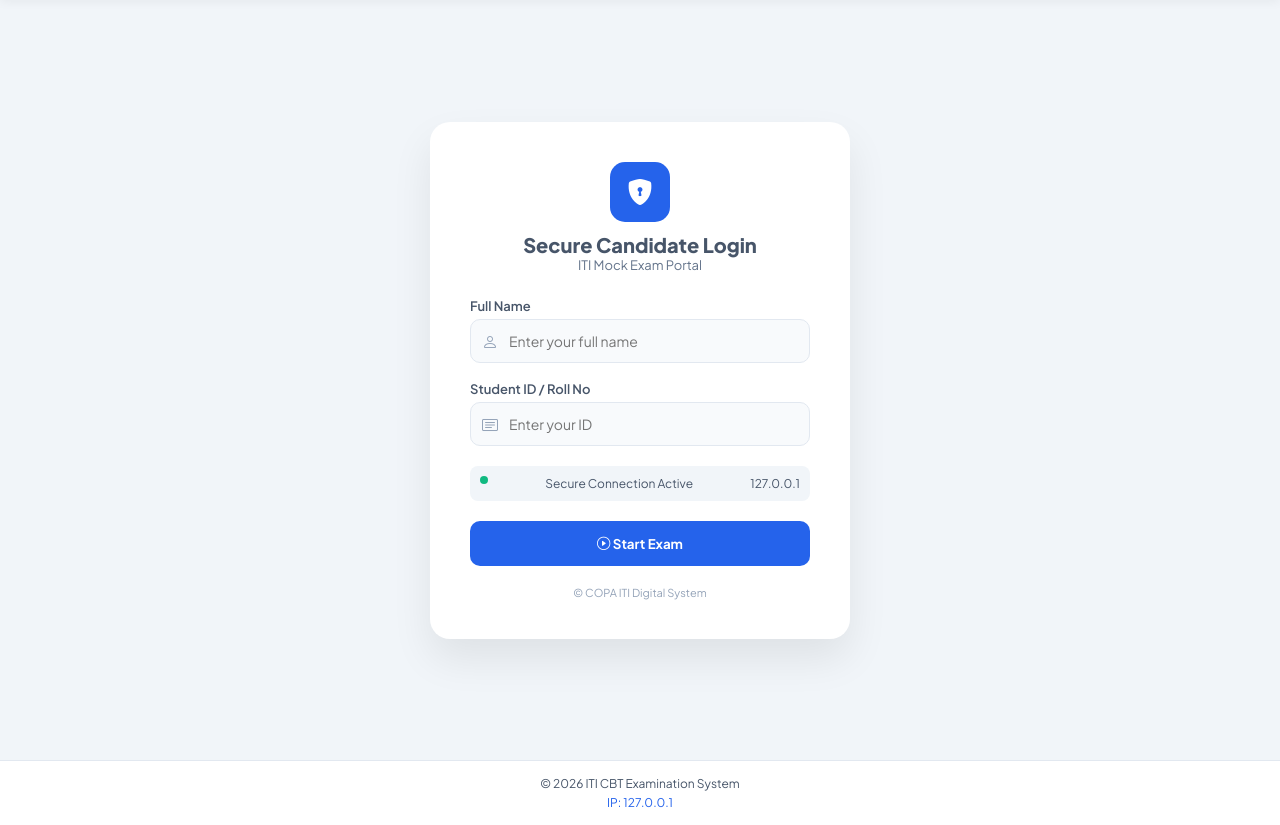
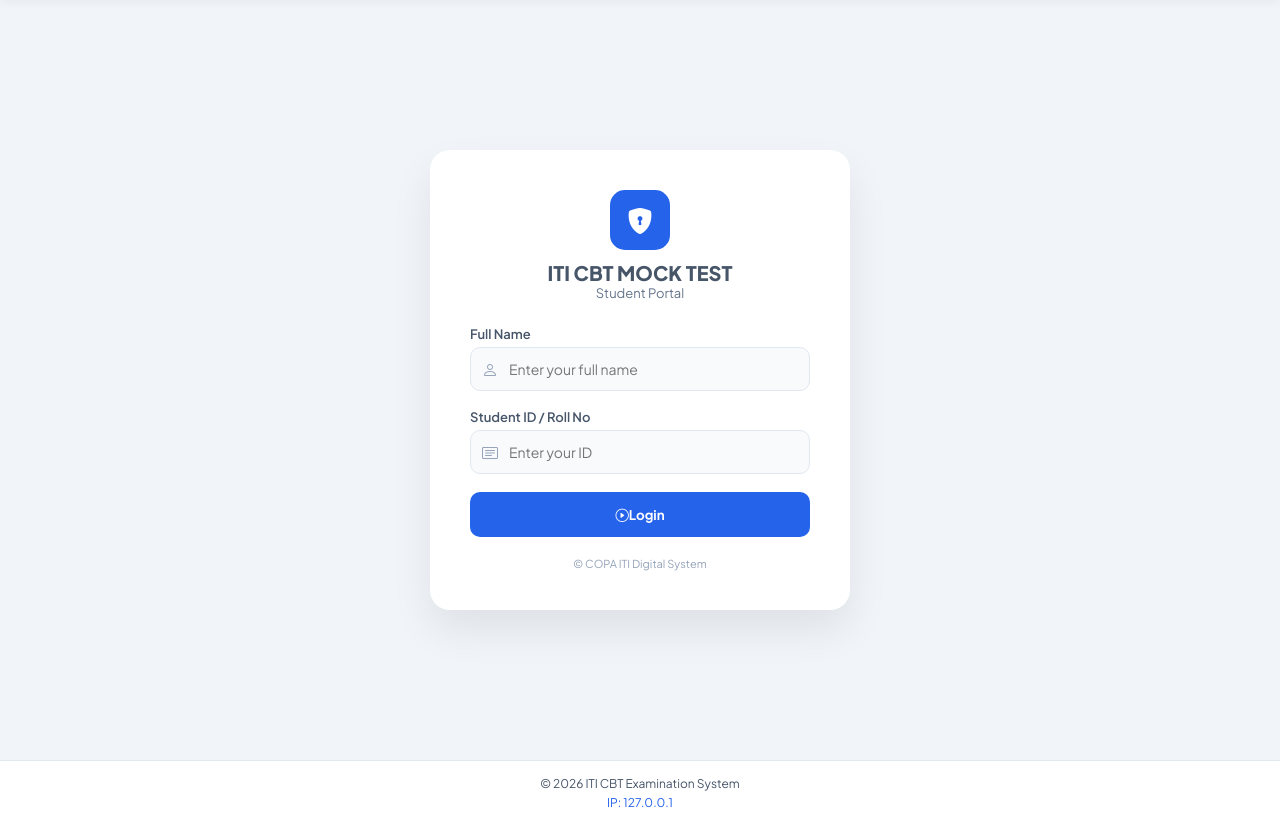
Before and after one commit to Gopal160820/iti-cbt-mock-portal, a Django app: page / in a window 1280 px wide. Shown: the part 70-895 px from the top of the page. Run offline with Django 5.2, Linux system fonts and the light colour scheme.

```diff
--- a/exam/templates/exam/login.html
+++ b/exam/templates/exam/login.html
@@ -12,8 +12,8 @@
             <div class="logo-box">
                 <i class="bi bi-shield-lock-fill"></i>
             </div>
-            <h2>Secure Candidate Login</h2>
-            <p>ITI Mock Exam Portal</p>
+            <h2>ITI CBT MOCK TEST</h2>
+            <p>Student Portal</p>
         </div>
 
         <!-- ❌ ERROR -->
@@ -44,18 +44,11 @@
                 </div>
             </div>
 
-            <!-- 🟢 SYSTEM STATUS -->
-            <div class="system-box">
-                <span class="dot"></span>
-                <span>Secure Connection Active</span>
-                <span class="ip">{{ request.META.REMOTE_ADDR }}</span>
-            </div>
 
             <!-- 🚀 BUTTON -->
             <button type="submit" id="startBtn">
                 <span class="btn-text">
-                    <i class="bi bi-play-circle"></i> Start Exam
-                </span>
+                    <i class="bi bi-play-circle"></i>Login</span>
                 <span class="loader"></span>
             </button>
         </form>
```
